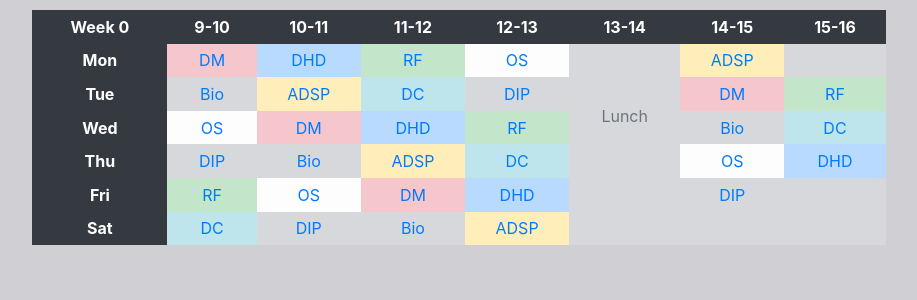
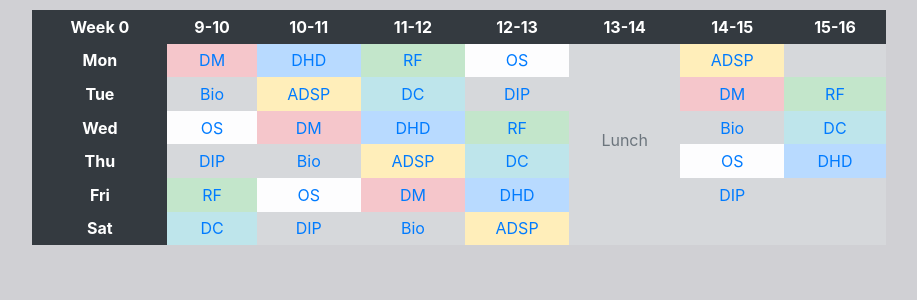
Before and after one commit to diu100kar/ece, a PHP site: page / in a window 1280 px wide. Shown: the part 156-456 px from the top of the page, without its empty margins (181-1098 px from the left). Run offline with PHP 8.4, Linux system fonts and the light colour scheme.

Commit message:
Update styling.css

```diff
--- a/styling.css
+++ b/styling.css
@@ -34,7 +34,7 @@ table{
 
 
 #lambaCell{
-  padding-top: 60px;
+  padding-top: 84px;
 }
 
 .lookLink{
```
